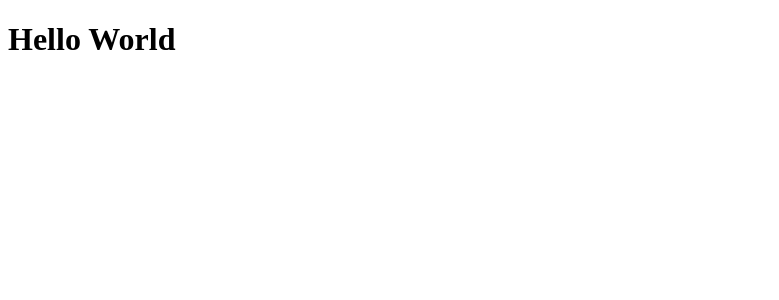
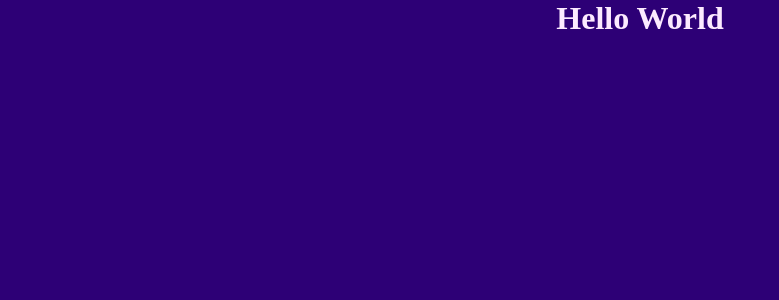
Before and after one commit to LarsGKodehode/ae-listing-data, a React (Vite) app: page / in a window 1280 px wide. Shown: the top 300 px of the page, without its empty margins (0-779 px from the left). Built offline with nearby package versions, Linux system fonts and the light colour scheme.

Commit message:
add basic styling

```diff
--- a/src/App.jsx
+++ b/src/App.jsx
@@ -1,6 +1,10 @@
+import style from './App.module.css'
+
 function App() {
   return (
-    <h1>Hello World</h1>
+    <div className={`${style.App} standard`}>
+      <h1>Hello World</h1>
+    </div>
   )
 }
 
--- /dev/null
+++ b/src/App.module.css
@@ -0,0 +1,9 @@
+.App {
+  display: flex;
+  flex-direction: column;
+  align-items: center;
+  min-height: 100vh;
+
+  background-color: var(--color-primary-500);
+  color: var(--color-contrast-500);
+}
--- a/src/main.jsx
+++ b/src/main.jsx
@@ -1,6 +1,9 @@
 import React from 'react'
 import ReactDOM from 'react-dom/client'
 import App from './App'
+
+import './styles/normalize.css'
+import './styles/palette.css'
 
 ReactDOM.createRoot(document.getElementById('root')).render(
   <React.StrictMode>
--- /dev/null
+++ b/src/styles/normalize.css
@@ -0,0 +1,7 @@
+* {
+  box-sizing: border-box;
+  margin: 0px;
+  padding: 0px;
+  text-decoration: inherit;
+  color: inherit;
+}
--- /dev/null
+++ b/src/styles/palette.css
@@ -0,0 +1,6 @@
+.standard {
+  --color-primary-500: #2D0076;
+  --color-secondary-500: #5E4877;
+  --color-contrast-500: #FCEAFF;
+  --color-accent-500: #63BAAB;
+}
```
